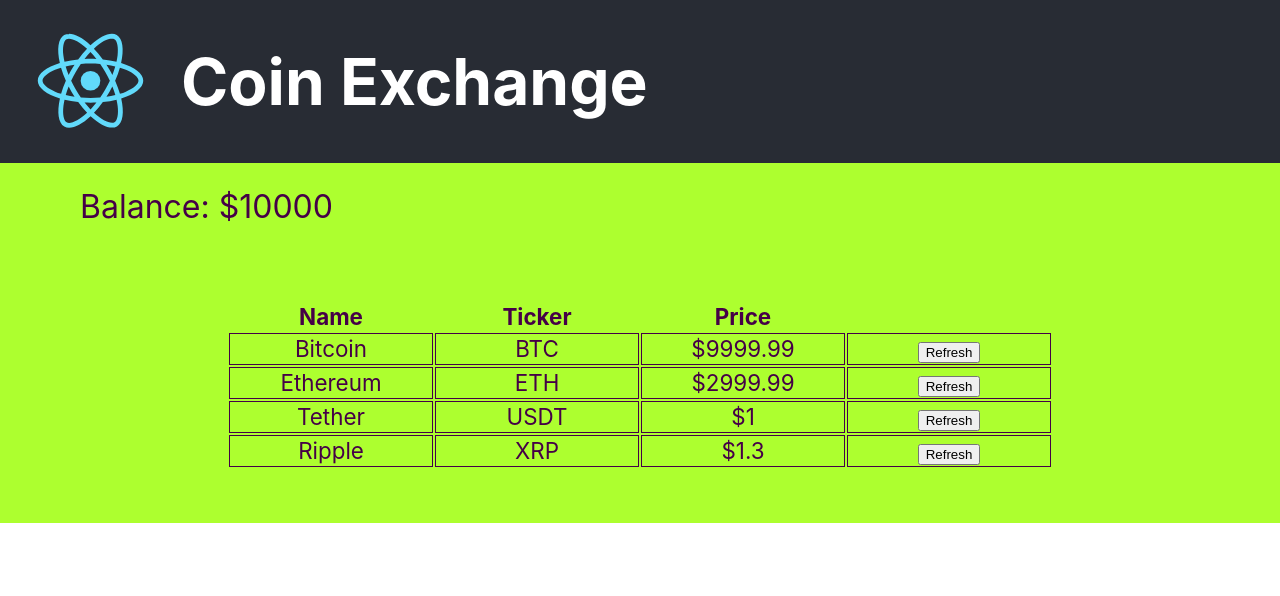
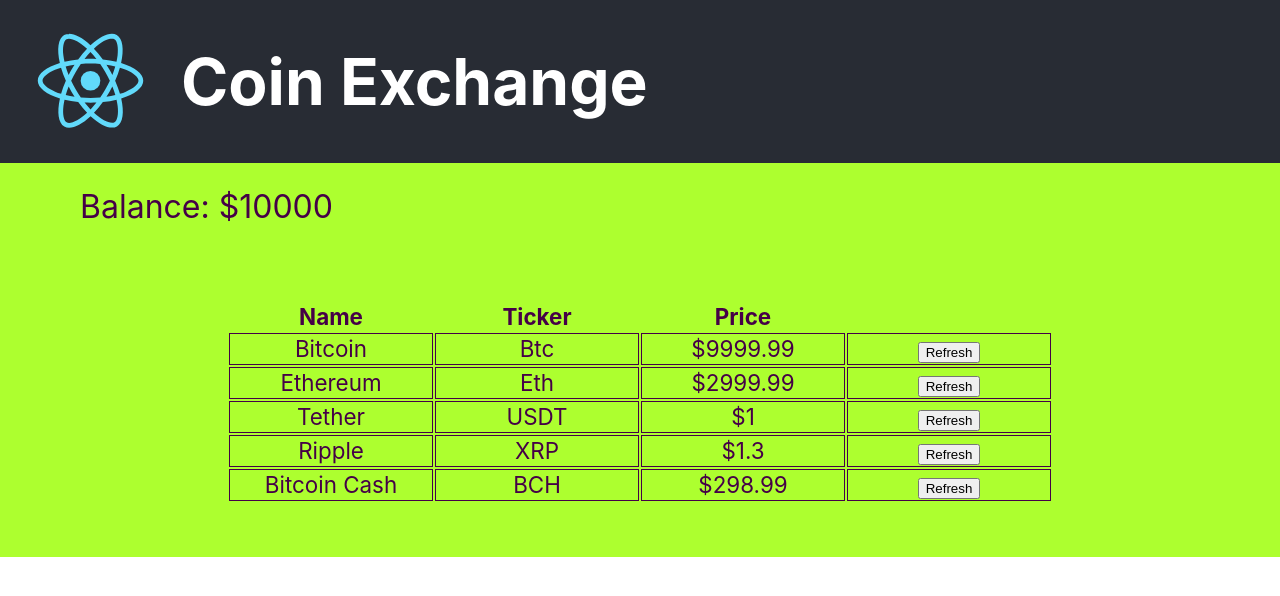
Before and after one commit to Ultra-lord/coin-exchange, a React (Create React App) app: page / in a window 1280 px wide. Shown: the top 596 px of the page. Built offline with nearby package versions, Linux system fonts and the light colour scheme.

Commit message:
updated tbody with map/ updated state

```diff
--- a/src/App.js
+++ b/src/App.js
@@ -5,7 +5,42 @@ import Coin from './components/Coin/Coin';
 import AccountBalance from './components/AccountBalance/AccountBalance'
 
 
-function App() {
+class App extends React.Component {
+  constructor(props) {
+    super(props);
+    this.state = {
+      balance: 10000,
+      coinData: [
+
+        {
+          name: 'Bitcoin',
+          ticker: 'Btc',
+          price: 9999.99
+        },
+        {
+          name: 'Ethereum',
+          ticker: 'Eth',
+          price: 2999.99
+        },
+        {
+          name: 'Tether',
+          ticker: 'USDT',
+          price: 1.0
+        },
+        {
+          name: 'Ripple',
+          ticker: 'XRP',
+          price: 1.3
+        },
+        {
+          name: 'Bitcoin Cash',
+          ticker: 'BCH',
+          price: 298.99
+        }
+      ]
+    }
+  }
+  render() {
     return (
       <div className="App">
         <header className="App-header">
@@ -14,7 +49,7 @@ function App() {
             Coin Exchange
           </h1>
         </header>
-      <AccountBalance amount = {10000} />
+        <AccountBalance amount = {this.state.balance} />
         <table className="coin-table">
         <thead>
           <tr>
@@ -24,14 +59,17 @@ function App() {
           </tr>
         </thead>
         <tbody>
-        <Coin name="Bitcoin" ticker="BTC" price={9999.99} />
-        <Coin name="Ethereum" ticker="ETH" price={2999.99} />
-        <Coin name="Tether" ticker="USDT" price={1.0} />
-        <Coin name="Ripple" ticker="XRP" price={1.3} />
+          {
+            this.state.coinData.map( ({name, ticker, price}) =>
+            <Coin key={ticker} name={name} ticker={ticker} price={price} />,
+            )
+          }
         </tbody>
       </table>
       </div>
     );
   }
 
+}
+
 export default App;
```
Lines whose indentation alone changed are shown as unchanged.
